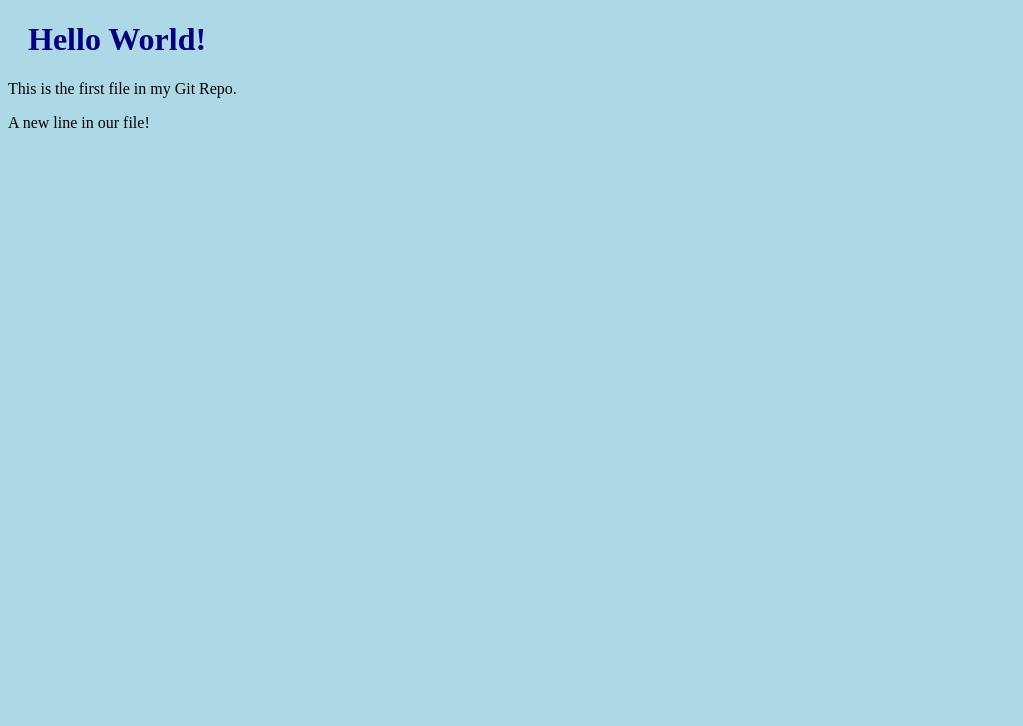
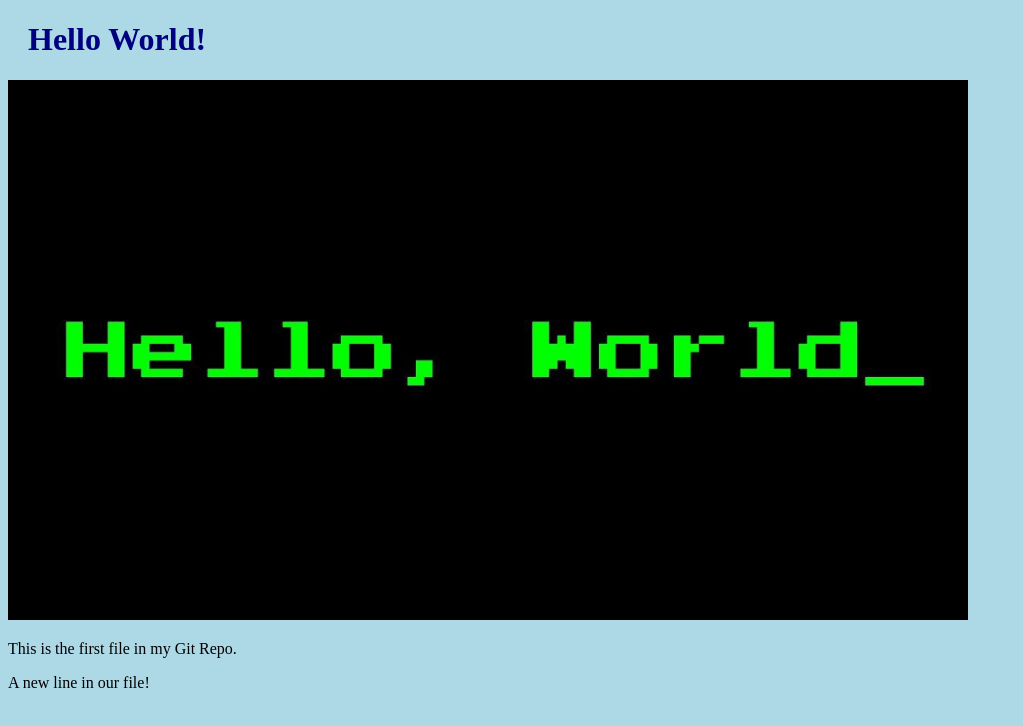
Before and after one commit to davidzambranae/hello-word, a plain HTML site: page index.html in a window 1280 px wide. Shown: the whole page, without its empty margins (0-1023 px from the left). Drawn offline with Linux system fonts and the light colour scheme.

Commit message:
Added image to Hello World

```diff
--- a/index.html
+++ b/index.html
@@ -8,6 +8,9 @@
 </head>
 <body>
     <h1>Hello World!</h1>
+    <div>
+        <img src="./img_hello_world.jpeg" alt="Hello World for everyone">
+    </div>
     <p>This is the first file in my Git Repo.</p>
     <p>A new line in our file!</p>
 </body>
--- a/style.css
+++ b/style.css
@@ -5,3 +5,7 @@ h1 {
     color: navy;
     margin-left: 20px;
 }
+div img {
+    width: 100%;
+    max-width: 960px;
+}
```
Also changed, not shown: img_hello_world.jpeg (added).
